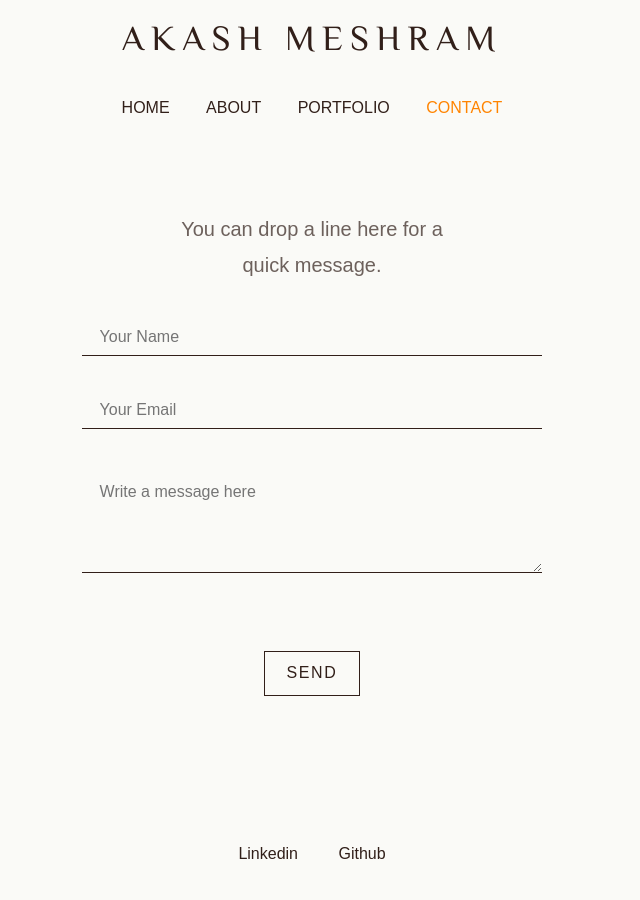
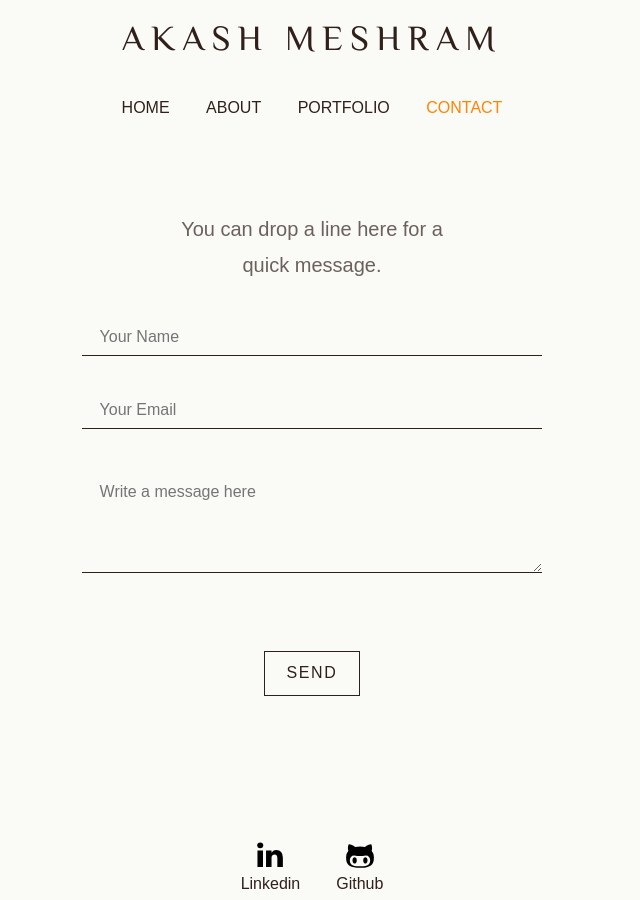
Before and after one commit to akashmeshram/Personal-Website, a Jekyll site: the page built from pages/contact.html, in a window 1280 px wide. Shown: the whole page, without its empty margins (328-968 px from the left). Built offline with Jekyll 4.4.1, drawn with Linux system fonts in a browser that asks for light colours; some web fonts are replaced.

Commit message:
💬 Update contact page

```diff
--- a/_includes/header.html
+++ b/_includes/header.html
@@ -7,7 +7,7 @@
         </span>
 
         <span id="toggle">
-            {% include bars.svg %}
+            {% include svg/bars.svg %}
         </span>
     </div>
 
--- a/_sass/pages/connect.scss
+++ b/_sass/pages/contact.scss
@@ -24,15 +24,20 @@
   }
   aside {
     margin:  $whitespace * 4 auto $whitespace;
-    text-align: center;
-    p {
-      margin-bottom: $whitespace * 0.5;
-    }
+    display: flex;
+    justify-content: center;
     a {
+      display: flex;
+      flex-direction: column;
+      align-items: center;
       margin: 0 $whitespace * 0.5;
-      &:hover{
+      &:hover {
         color: $fang-color;
+        svg {
+          fill : $fang-color;
+        }
       }
+
     }
   }
 }
--- a/_sass/pages/main.scss
+++ b/_sass/pages/main.scss
@@ -1,5 +1,5 @@
 @import "home";
 @import "about";
 @import "portfolio";
-@import "connect";
+@import "contact";
 @import "project";
--- a/assets/css/reset.css
+++ b/assets/css/reset.css
@@ -27,7 +27,7 @@ strong {
   font-weight: bold;
 }
 
-a, button {
+a, button, svg {
   color: inherit;
   transition: 0.3s;
 }
--- a/pages/contact.html
+++ b/pages/contact.html
@@ -18,7 +18,13 @@ permalink: /contact
 		</div>
 	</form>
 	<aside>
-		<a href="https://www.linkedin.com/in/meshram-akash/" target="_blank"> Linkedin </a>
-		<a href="https://github.com/akashmeshram" target="_blank"> Github </a>
+		<a href="https://www.linkedin.com/in/meshram-akash/" target="_blank">
+			{% include svg/linkedin.svg %}
+			Linkedin
+		</a>
+		<a href="https://github.com/akashmeshram" target="_blank">
+			{% include svg/github-alt.svg %}
+			Github
+		</a>
 	</aside>
 </main>
```
Also changed, not shown: _includes/svg/bars.svg (renamed from _includes/bars.svg), _includes/svg/github-alt.svg (added), _includes/svg/linkedin.svg (added).
